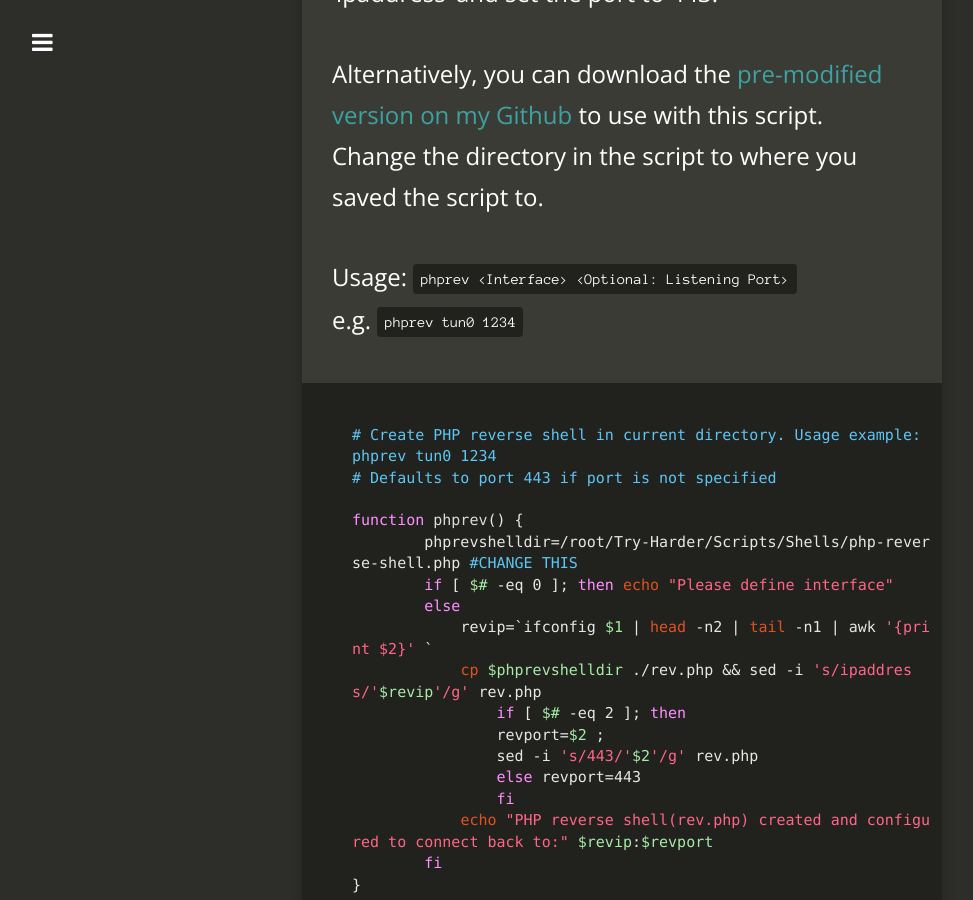
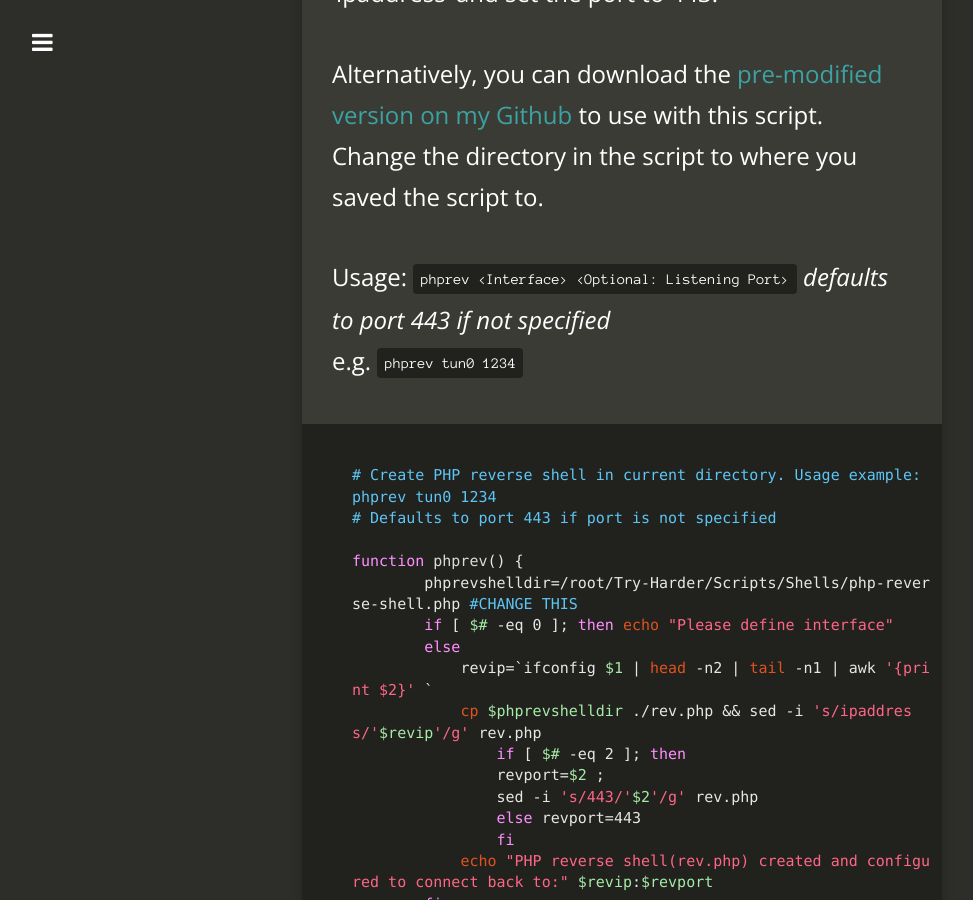
Before and after one commit to Dreamscent/Dreamscent.github.io, a Jekyll site: the page built from _posts/2019-09-21-Kali-Linux-QoL.md, in a window 1280 px wide and 900 px high, scrolled down 1076 px. Shown: the whole window, without its empty margins (18-991 px from the left). Built offline with Jekyll 4.4.1, drawn with Linux system fonts in a browser that asks for light colours; nearby versions of some CDN libraries.

Commit message:
Update 2019-09-21-Kali-Linux-QoL.md

```diff
--- a/_posts/2019-09-21-Kali-Linux-QoL.md
+++ b/_posts/2019-09-21-Kali-Linux-QoL.md
@@ -22,7 +22,7 @@ To use, just append it to your `.bashrc` file in your user's home directory and
 
 Alternatively, you can download the [pre-modified version on my Github][2] to use with this script. Change the directory in the script to where you saved the script to.
 
-Usage: `phprev <Interface> <Optional: Listening Port>`
+Usage: `phprev <Interface> <Optional: Listening Port>` *defaults to port 443 if not specified*
 <br>e.g. `phprev tun0 1234`
 
 
```
